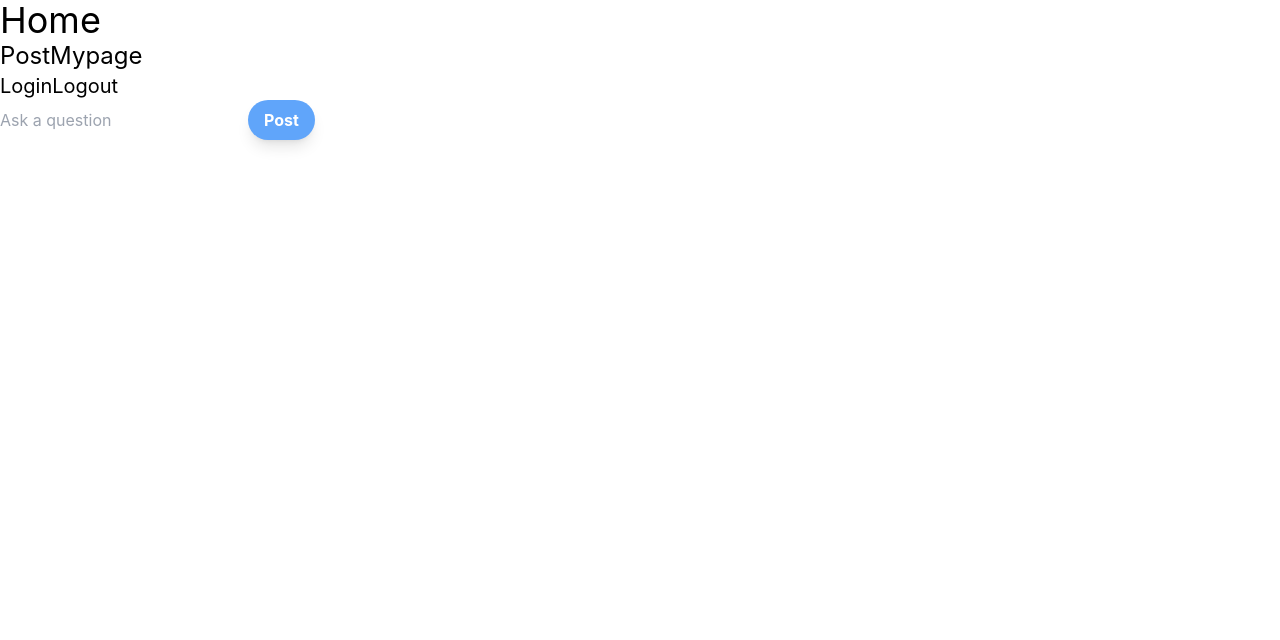
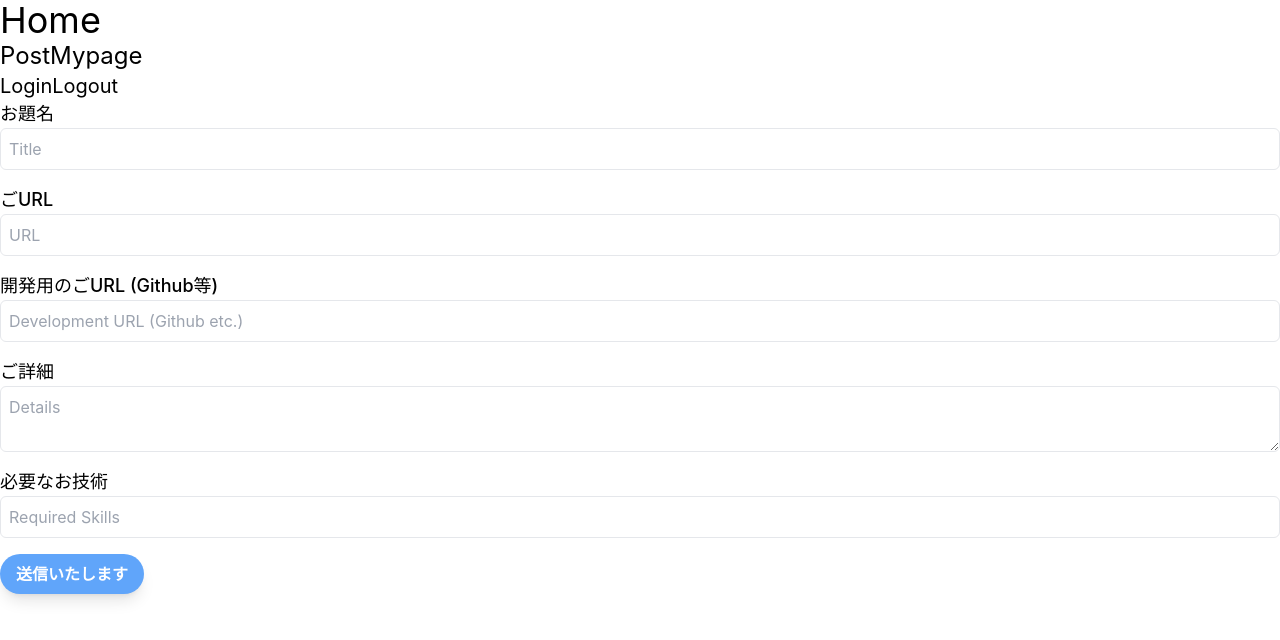
Before and after one commit to Yamamoto1012/kit_hashi5, a React (Create React App) app: page /post in a window 1280 px wide. Shown: the top 640 px of the page. Built offline with nearby package versions, Linux system fonts and the light colour scheme.

Commit message:
投稿機能の拡張

```diff
--- a/src/components/PostQuestion.jsx
+++ b/src/components/PostQuestion.jsx
@@ -4,13 +4,21 @@ import { auth, db } from "../firebase";
 
 const PostQuestion = () => {
     const [question, setQuestion] = useState('');
+    const [url, setUrl] = useState('');
+    const [devUrl, setDevUrl] = useState('');
+    const [details, setDetails] = useState('');
+    const [skills, setSkills] = useState('');
 
     const handleSubmit = async(e) => {
         e.preventDefault();
         const user = auth.currentUser;
         try {
             const docRef = await addDoc(collection(db, 'questions'), {
-                text: question,
+                question,
+                url,
+                devUrl,
+                details,
+                skills,
                 timestamp: new Date(),
                 author: {
                     uid: user.uid,
@@ -20,24 +28,77 @@ const PostQuestion = () => {
             });
             console.log('Document written with ID: ', docRef.id);
             setQuestion('');
+            setUrl('');
+            setDevUrl('');
+            setDetails('');
+            setSkills('');
         } catch (error) {
             console.error('Error adding document: ', error);
         }
     };
 
     return (
-        <form onSubmit={handleSubmit}>
+        <form onSubmit={handleSubmit} className="space-y-4">
+          <div className="flex flex-col">
+            <label htmlFor="question" className="text-lg font-medium">お題名</label>
             <input
+                id="question"
                 type="text"
                 value={question}
                 onChange={(e) => setQuestion(e.target.value)}
-                placeholder="Ask a question"
-                />
-            <button type="submit" className="bg-blue-400 hover:bg-blue-500 text-white font-bold py-2 px-4 rounded-full shadow-lg transition duration-300 ease-in-out focus:outline-none focus:ring-2 focus:ring-blue-600 focus:ring-opacity-50">
-                Post
-            </button>
+                placeholder="Title"
+                className="p-2 border rounded-md focus:ring-2 focus:ring-blue-600 focus:ring-opacity-50"
+            />
+          </div>
+          <div className="flex flex-col">
+            <label htmlFor="url" className="text-lg font-medium">ごURL</label>
+            <input
+                id="url"
+                type="url"
+                value={url}
+                onChange={(e) => setUrl(e.target.value)}
+                placeholder="URL"
+                className="p-2 border rounded-md focus:ring-2 focus:ring-blue-600 focus:ring-opacity-50"
+            />
+          </div>
+          <div className="flex flex-col">
+            <label htmlFor="devUrl" className="text-lg font-medium">開発用のごURL (Github等)</label>
+            <input
+                id="devUrl"
+                type="url"
+                value={devUrl}
+                onChange={(e) => setDevUrl(e.target.value)}
+                placeholder="Development URL (Github etc.)"
+                className="p-2 border rounded-md focus:ring-2 focus:ring-blue-600 focus:ring-opacity-50"
+            />
+          </div>
+          <div className="flex flex-col">
+            <label htmlFor="details" className="text-lg font-medium">ご詳細</label>
+            <textarea
+                id="details"
+                value={details}
+                onChange={(e) => setDetails(e.target.value)}
+                placeholder="Details"
+                className="p-2 border rounded-md focus:ring-2 focus:ring-blue-600 focus:ring-opacity-50"
+            />
+          </div>
+          <div className="flex flex-col">
+            <label htmlFor="skills" className="text-lg font-medium">必要なお技術</label>
+            <input
+                id="skills"
+                type="text"
+                value={skills}
+                onChange={(e) => setSkills(e.target.value)}
+                placeholder="Required Skills"
+                className="p-2 border rounded-md focus:ring-2 focus:ring-blue-600 focus:ring-opacity-50"
+            />
+          </div>
+          <button type="submit" className="bg-blue-400 hover:bg-blue-500 text-white font-bold py-2 px-4 rounded-full shadow-lg transition duration-300 ease-in-out focus:outline-none focus:ring-2 focus:ring-blue-600 focus:ring-opacity-50">
+            送信いたします
+          </button>
         </form>
       );
+
 }
 
 export default PostQuestion;
```
